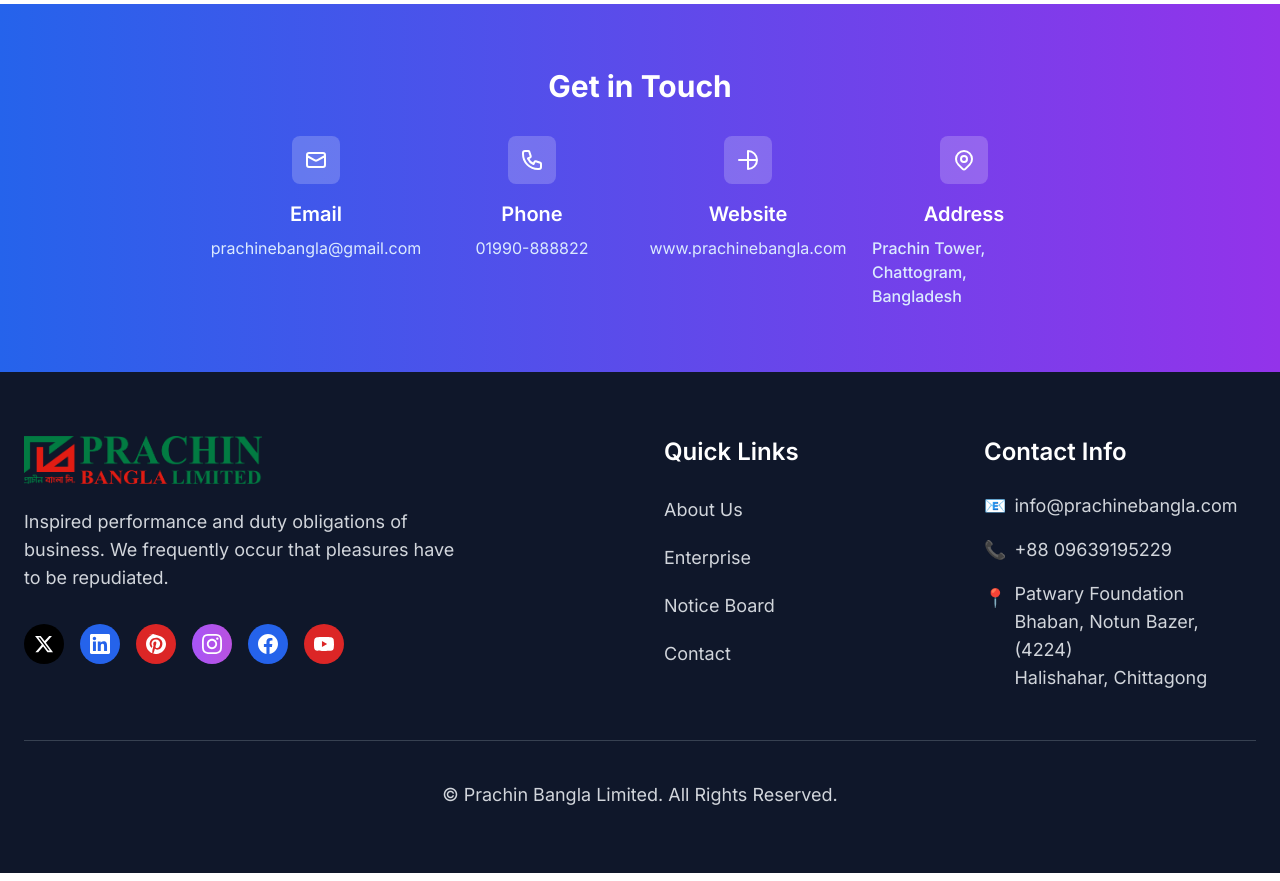
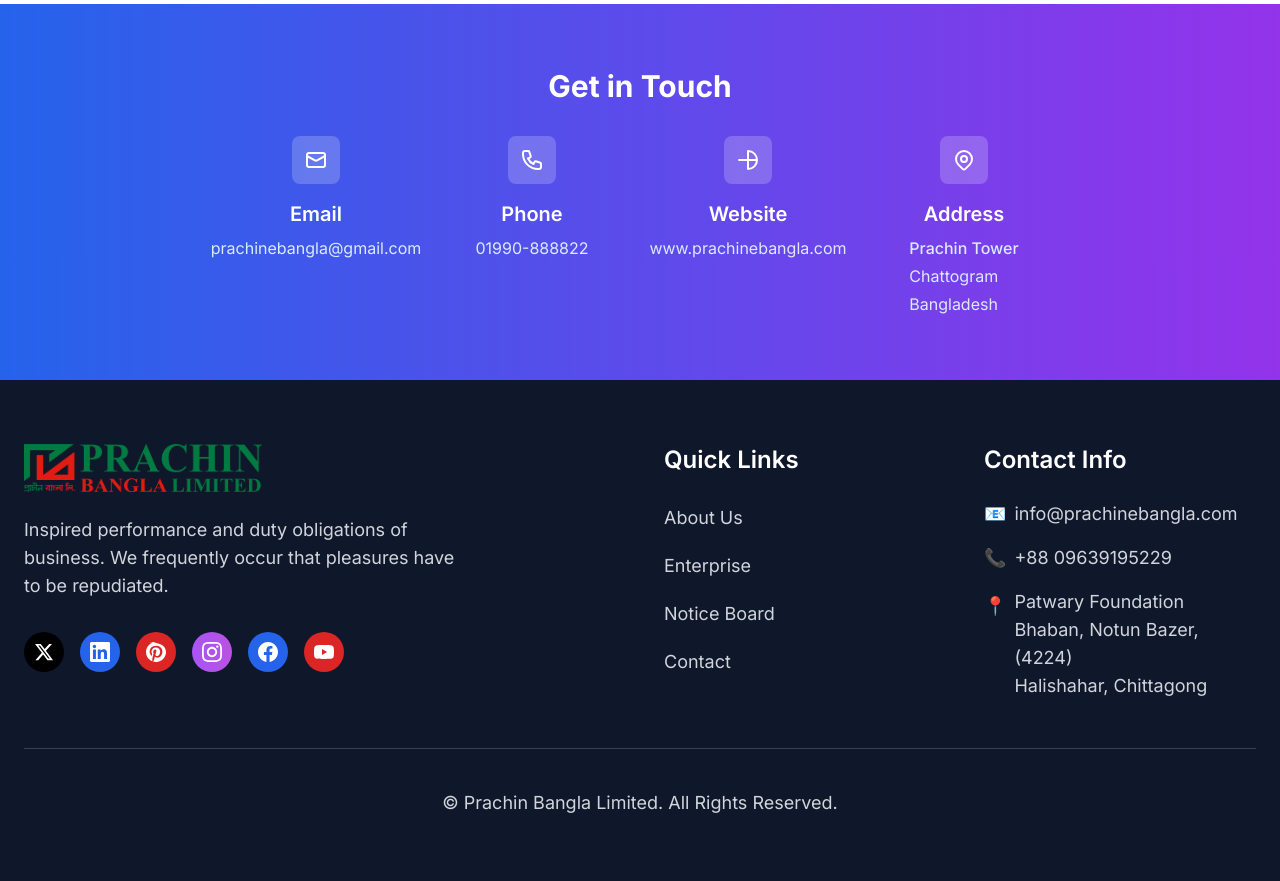
Before and after one commit to jonyprachine123/corporate, a Flask app: page /about/founder in a window 1280 px wide. Shown: the part 3552-4433 px from the top of the page. Run offline with Flask 3, Linux system fonts and the light colour scheme; some libraries are stand-ins or nearby versions.

Commit message:
Improve address formatting in Get in Touch sections for better visual appeal

```diff
--- a/templates/public/chairman.html
+++ b/templates/public/chairman.html
@@ -296,7 +296,8 @@
                 <h3 class="text-xl font-semibold mb-2">Address</h3>
                 <div class="text-blue-100 space-y-1 text-left">
                     <p class="font-medium">Prachin Tower</p>
-                    <p>Chattogram, Bangladesh</p>
+                    <p>Chattogram</p>
+                    <p>Bangladesh</p>
                 </div>
             </div>
         </div>
--- a/templates/public/founder.html
+++ b/templates/public/founder.html
@@ -300,8 +300,9 @@
                 </div>
                 <h3 class="text-xl font-semibold mb-2">Address</h3>
                 <div class="text-blue-100 space-y-1 text-left">
-                    <p class="font-medium">Prachin Tower, Chattogram, Bangladesh</p>
-
+                    <p class="font-medium">Prachin Tower</p>
+                    <p>Chattogram</p>
+                    <p>Bangladesh</p>
                 </div>
             </div>
         </div>
--- a/templates/public/managing_director.html
+++ b/templates/public/managing_director.html
@@ -243,7 +243,8 @@
                 <h3 class="text-xl font-semibold mb-2">Address</h3>
                 <div class="text-blue-100 space-y-1 text-left">
                     <p class="font-medium">Prachin Tower</p>
-                    <p>Chattogram, Bangladesh</p>
+                    <p>Chattogram</p>
+                    <p>Bangladesh</p>
                 </div>
             </div>
         </div>
```
